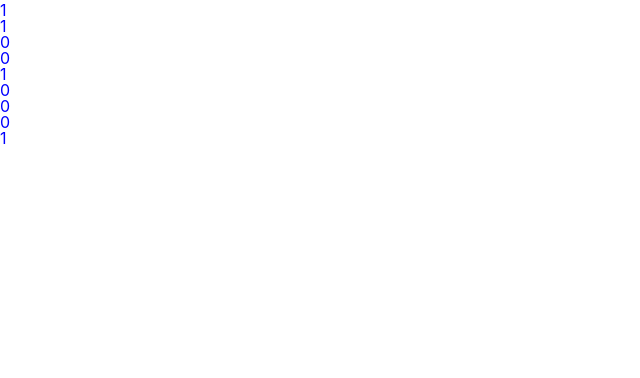
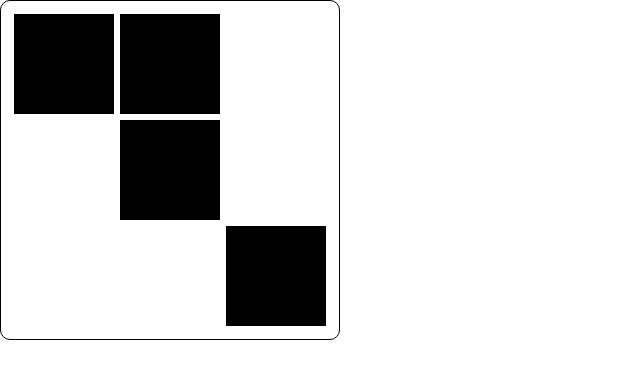
Before and after one commit to prelipceancristian/Griddlers, a React (Create React App) app in the folder fe/: page / in a window 1280 px wide. Shown: the top 378 px of the page, without its empty margins (0-640 px from the left). Built offline with nearby package versions, Linux system fonts and the light colour scheme.

Commit message:
change grid component in order to manage state

```diff
--- a/fe/src/App.tsx
+++ b/fe/src/App.tsx
@@ -4,7 +4,7 @@ import Grid from "./components/Grid";
 function App() {
   return (
     <Grid
-      grid={[
+      content={[
         [true, true, false],
         [false, true, false],
         [false, false, true],
--- a/fe/src/components/Grid.tsx
+++ b/fe/src/components/Grid.tsx
@@ -1,36 +1,53 @@
-function Cell({ value }: { value: boolean }) {
-  const cellStyle = {
-    width: 16,
-    height: 16,
+import { useState } from "react";
+
+const getCellStyle = (baseStyle: object, value: boolean): object => ({
+  ...baseStyle,
+  backgroundColor: value ? "black" : "white",
+});
+
+const getCellKey = (rowIndex: number, cellRowIndex: number): string =>
+  `${rowIndex}-${cellRowIndex}`;
+
+function Grid({ content }: { content: boolean[][] }) {
+  const [grid, setGrid] = useState(content);
+  const gridStyle = {
+    border: "1px solid black",
+    padding: "10px",
+    borderRadius: "10px",
+    display: "inline-block",
+  };
+  const rowStyle = {
+    display: "flex",
+  };
+  const baseCellStyle = {
+    width: 100,
+    height: 100,
+    margin: 3,
     color: "blue",
+    userSelect: "none",
   };
-  return <div style={cellStyle}>{value ? 1 : 0}</div>;
-}
-
-function Row({ row }: { row: boolean[] }): JSX.Element {
+  const handleOnCellClick = (rowIndex: number, columnIndex: number) => {
+    const gridCopy = [...grid.map((row) => [...row])];
+    gridCopy[rowIndex][columnIndex] = !gridCopy[rowIndex][columnIndex];
+    setGrid(gridCopy);
+  };
   return (
-    <div>
-      {row.map((cell) => (
-        <Cell value={cell} />
+    <div style={gridStyle}>
+      {grid.map((row, rowIndex) => (
+        // eslint-disable-next-line react/no-array-index-key
+        <div key={rowIndex} style={rowStyle}>
+          {row.map((cell, columnIndex) => (
+            // eslint-disable-next-line jsx-a11y/click-events-have-key-events, jsx-a11y/no-static-element-interactions
+            <div
+              key={getCellKey(rowIndex, columnIndex)}
+              style={getCellStyle(baseCellStyle, cell)}
+              onClick={() => handleOnCellClick(rowIndex, columnIndex)}
+            />
+          ))}
+        </div>
       ))}
     </div>
   );
 }
 
-function Grid({ grid }: { grid: boolean[][] }): JSX.Element {
-  //   const [grid, updateGrid] = useState(props.grid);
-  return (
-    <div>
-      {grid.map((row) => (
-        <Row row={row} />
-      ))}
-    </div>
-  );
-}
-
-// Grid.propTypes = {
-//   grid: PropTypes.arrayOf(PropTypes.arrayOf(PropTypes.bool.isRequired))
-//     .isRequired,
-// };
-
 export default Grid;
```
Also changed, not shown: fe/src/components/Grid_old.tsx (added, +64 -0 lines).
